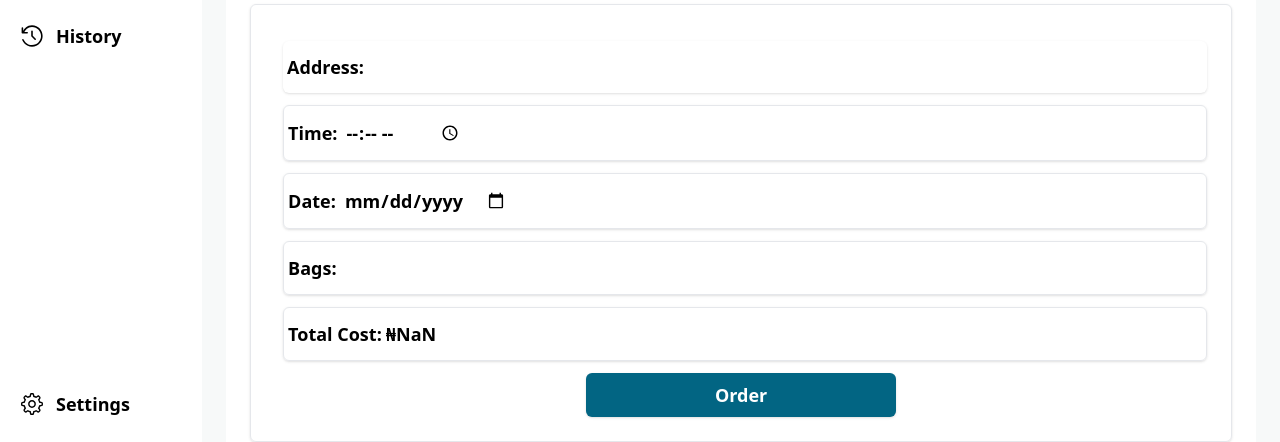
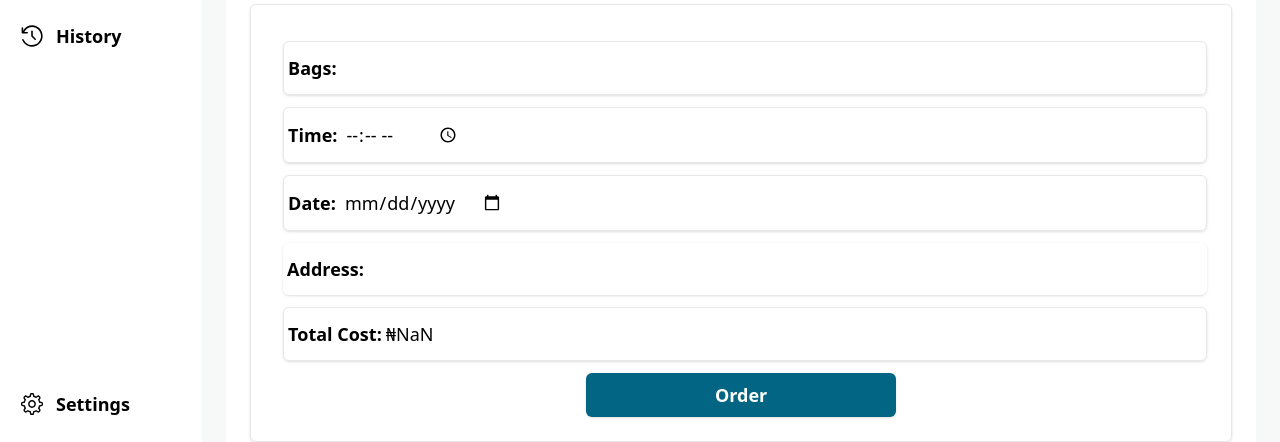
Before and after one commit to 7malikk/aguadash, a React (Create React App) app: page /dashboard/orders in a window 1280 px wide. Shown: the part 242-684 px from the top of the page. Built offline with nearby package versions, Linux system fonts and the light colour scheme; no server answers; the database is empty; sample sign-in values are in the browser's storage.

Commit message:
minor fixes

```diff
--- a/src/components/order/input.order.jsx
+++ b/src/components/order/input.order.jsx
@@ -75,18 +75,18 @@ function InputOrder() {
         newestOnTop={true}
         closeOnClick
       />
-      <label className="text-lg desktop:text-2xl ml-2 shadow p-1 border-black  flex items-center rounded-md">
-        Address:
+      <label className="text-lg desktop:text-2xl ml-2 shadow p-1 border  flex items-center rounded-md">
+        Bags:
         <input
-          type="text"
+          type="number"
           required
-          className="border-none outline-none rounded w-full p-2 pl-1"
-          name="address"
-          value={order?.address}
+          className="border-none outline-none rounded w-[80%] p-2 pl-1 font-normal"
+          name="number of bags"
+          value={order['number of bags']}
           onChange={handleChange}
+          min={0}
         />
       </label>
-
       <label
         title="Click the clock icon"
         className="text-lg desktop:text-2xl ml-2 shadow p-1 border   flex items-center rounded-md">
@@ -94,7 +94,7 @@ function InputOrder() {
         <input
           type="time"
           required
-          className="border-none outline-none rounded  ml-1 p-2 pl-1"
+          className="border-none outline-none rounded  ml-1 p-2 pl-1 font-normal"
           name="time"
           value={order?.time}
           onChange={handleChange}
@@ -109,7 +109,7 @@ function InputOrder() {
         Date:
         <input
           type="date"
-          className="border-none outline-none rounded  ml-1 p-2 pl-1"
+          className="border-none outline-none rounded  font-normal ml-1 p-2 pl-1"
           name="date"
           required
           value={order?.date}
@@ -117,16 +117,15 @@ function InputOrder() {
         />
       </label>
 
-      <label className="text-lg desktop:text-2xl ml-2 shadow p-1 border  flex items-center rounded-md">
-        Bags:
+      <label className="text-lg desktop:text-2xl ml-2 shadow p-1 border-black  flex items-center rounded-md">
+        Address:
         <input
-          type="number"
+          type="text"
           required
-          className="border-none outline-none rounded w-[80%] p-2 pl-1"
-          name="number of bags"
-          value={order['number of bags']}
+          className="border-none outline-none rounded w-full p-2 pl-1 font-normal"
+          name="address"
+          value={order?.address}
           onChange={handleChange}
-          min={0}
         />
       </label>
 
@@ -134,7 +133,7 @@ function InputOrder() {
         Total Cost:
         <input
           type="text"
-          className="border-none outline-none rounded w-[80%] p-2 pl-1"
+          className="border-none outline-none rounded w-[80%] font-normal p-2 pl-1"
           name="amount"
           value={formatPrice(
             order['number of bags'] === undefined
--- a/src/pages/Home.jsx
+++ b/src/pages/Home.jsx
@@ -144,7 +144,7 @@ const Home = () => {
           <li
             className="hover:text-hover py-6 hover:border-b hover:border-b-black hover:cursor-pointer"
             onClick={() => handleScroll(services)}>
-            Serivces
+            Services
           </li>
           <Link to="/login">
             <li
```
